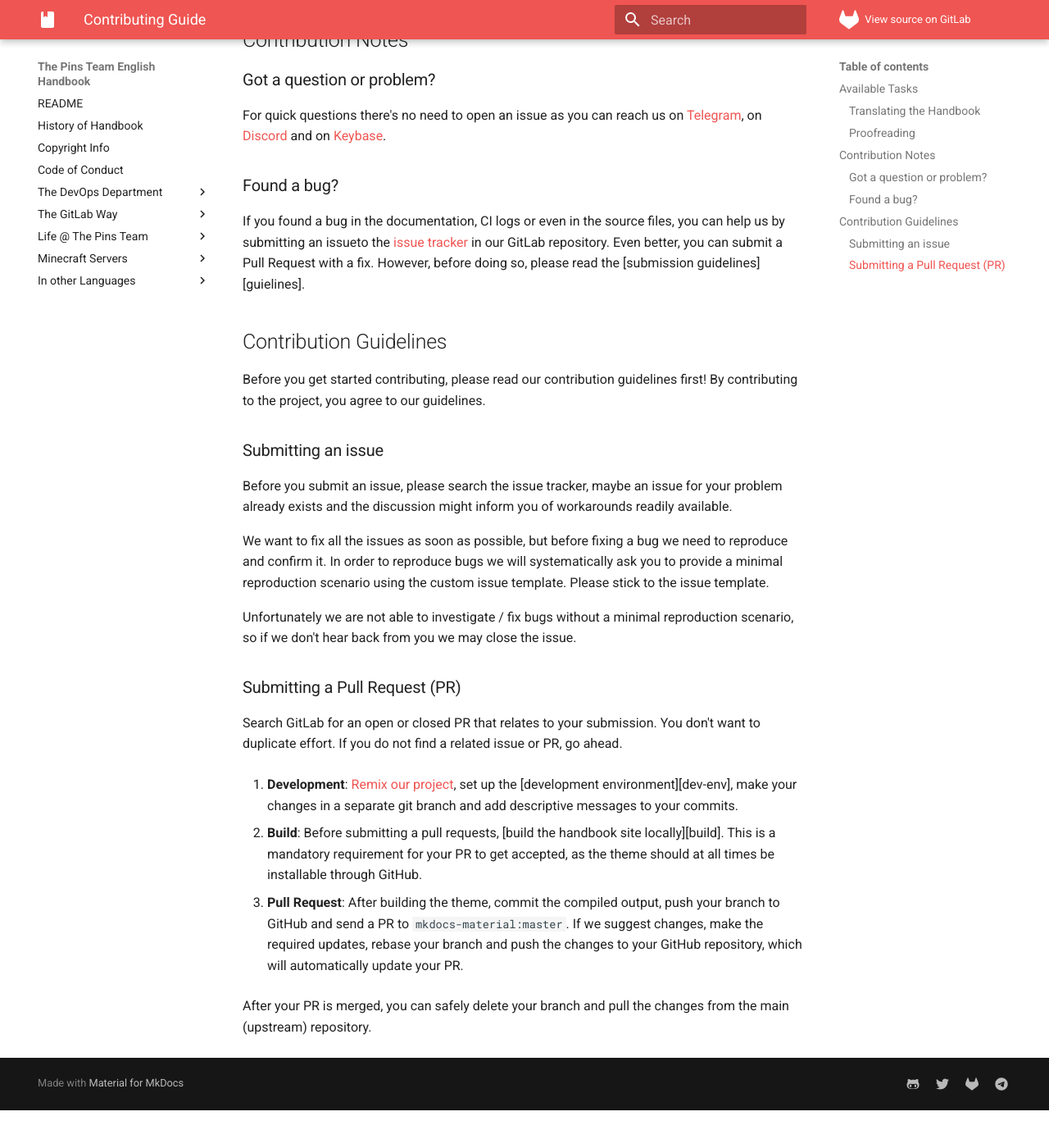
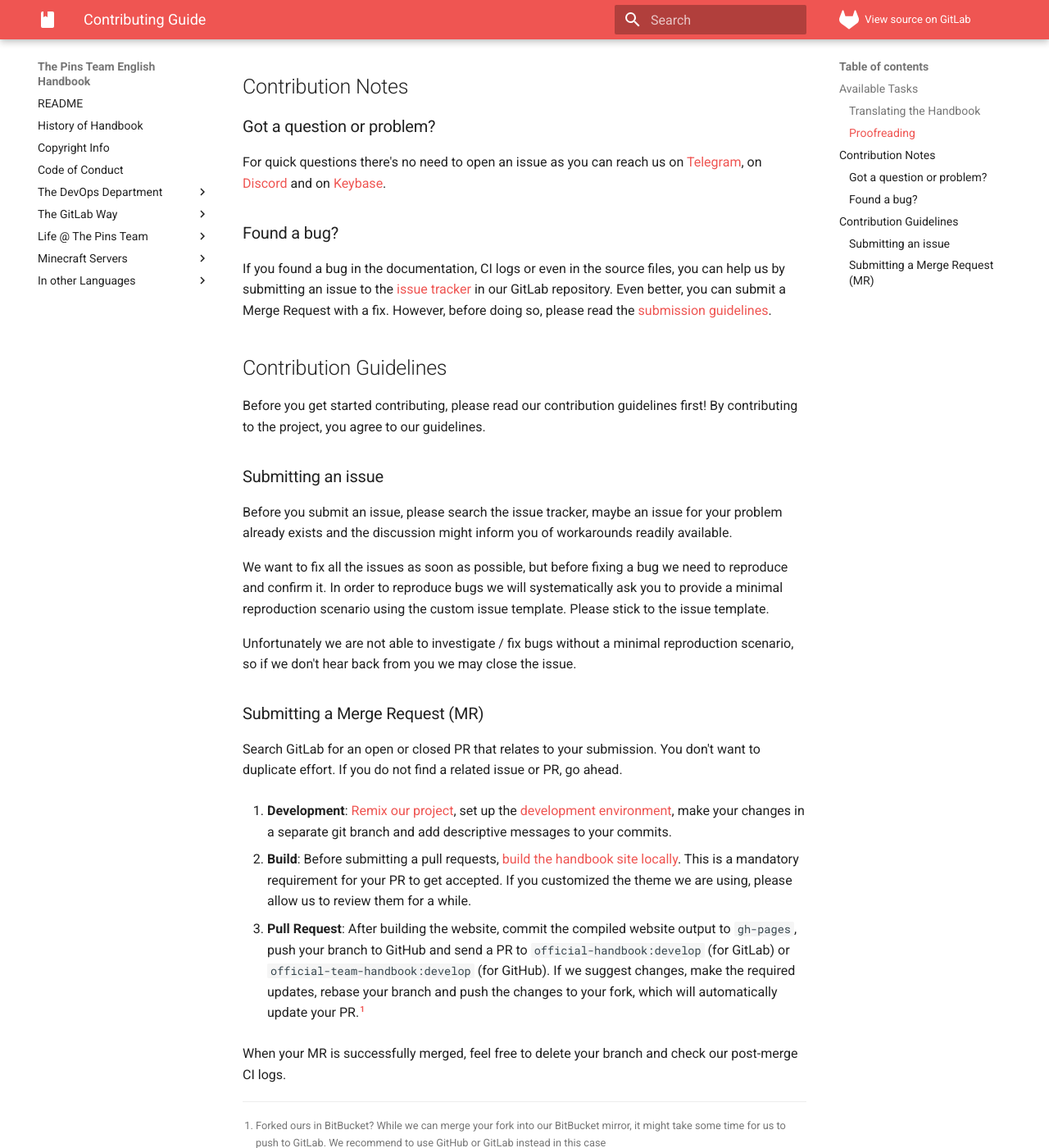
Before and after one commit to MadeByThePinsHub/handbook, an MkDocs documentation site: the page built from handbook/about/CONTRIBUTING/index.md, in a window 1280 px wide and 1400 px high, scrolled down 732 px. Shown: the whole window at 82% size. Built offline with MkDocs 1.6.1 and Material for MkDocs 9.7.7, drawn with Linux system fonts in a browser that asks for light colours; comment, search, counter and statistics services are not loaded; before the commit the page ends 2086 px from its top, so only the background shows below that; some of the changed text lies outside the part shown.

Commit message:
More handbook and script edits!

```diff
--- a/handbook/about/CONTRIBUTING/index.md
+++ b/handbook/about/CONTRIBUTING/index.md
@@ -8,6 +8,8 @@ Interested in contributing to te team's handbook? Want to translate this into yo
 bug as you viewing the website? Before you do this, please read our contributing guide first.
 
 ## Available Tasks
+More taks come soon! To keep you updated, return back here every week for new available tasks.
+
 ### Translating the Handbook
 The team is open for handbook translations though two ways: using Crowdin and forking the whole repository.
 While we use Crowdin for community input, we still allow you to fork our handbook and improve it.
@@ -32,9 +34,9 @@ For quick questions there's no need to open an issue as you can reach us on
 ### Found a bug?
 
 If you found a bug in the documentation, CI logs or even in the source files, you can help us by
-submitting an issueto the [issue tracker][issue-tracker] in our GitLab repository.
-Even better, you can submit a Pull Request with a fix. However, before doing so,
-please read the [submission guidelines][guielines].
+submitting an issue to the [issue tracker][issue-tracker] in our GitLab repository.
+Even better, you can submit a Merge Request with a fix. However, before doing so,
+please read the [submission guidelines][guidelines].
 
   [issue-tracker]: https://gitlab.com/MadeByThePinsTeam-DevLabs/official-handbook/issues
   [guidelines]: #contribution-guidelines
@@ -57,7 +59,7 @@ custom issue template. Please stick to the issue template.
 Unfortunately we are not able to investigate / fix bugs without a minimal
 reproduction scenario, so if we don't hear back from you we may close the issue.
 
-### Submitting a Pull Request (PR)
+### Submitting a Merge Request (MR)
 
 Search GitLab for an open or closed PR that relates to your submission. You
 don't want to duplicate effort. If you do not find a related issue or PR,
@@ -68,17 +70,19 @@ go ahead.
   your commits.
 
 2. **Build**: Before submitting a pull requests, [build the handbook site locally][build]. This is
-  a mandatory requirement for your PR to get accepted, as the theme should at
-  all times be installable through GitHub.
+  a mandatory requirement for your PR to get accepted. If you customized the theme we are using,
+  please allow us to review them for a while.
 
-3. **Pull Request**: After building the theme, commit the compiled output, push
-  your branch to GitHub and send a PR to `mkdocs-material:master`. If we
-  suggest changes, make the required updates, rebase your branch and push the
-  changes to your GitHub repository, which will automatically update your PR.
+3. **Pull Request**: After building the website, commit the compiled website output to `gh-pages`, push
+  your branch to GitHub and send a PR to `official-handbook:develop` (for GitLab) or `official-team-handbook:develop`
+  (for GitHub). If we suggest changes, make the required updates, rebase your branch and push
+  the changes to your fork, which will automatically update your PR.[^1]
 
-After your PR is merged, you can safely delete your branch and pull the changes
-from the main (upstream) repository.
+When your MR is successfully merged, feel free to delete your branch and check our post-merge CI
+logs.
 
-  [4]: https://squidfunk.github.io/mkdocs-material/customization/#environment-setup
-  [5]: https://squidfunk.github.io/mkdocs-material/customization/#build-process
+  [dev-env]: getting-started#setting-up-your-dev-environment
+  [build]: getting-started#build-process
   [remix-on-gitlab]: https://gitlab.com/MadeByThePinsTeam-DevLabs/official-handbook/-/forks/new
+  [^1]: Forked ours in BitBucket? While we can merge your fork into our BitBucket mirror, it might take some
+  time for us to push to GitLab. We recommend to use GitHub or GitLab instead in this case
```
Also changed, not shown: handbook/about/CONTRIBUTING/getting-started.md (+7 -2 lines), handbook/about/index.md (+6 -3 lines), 3 other files.
